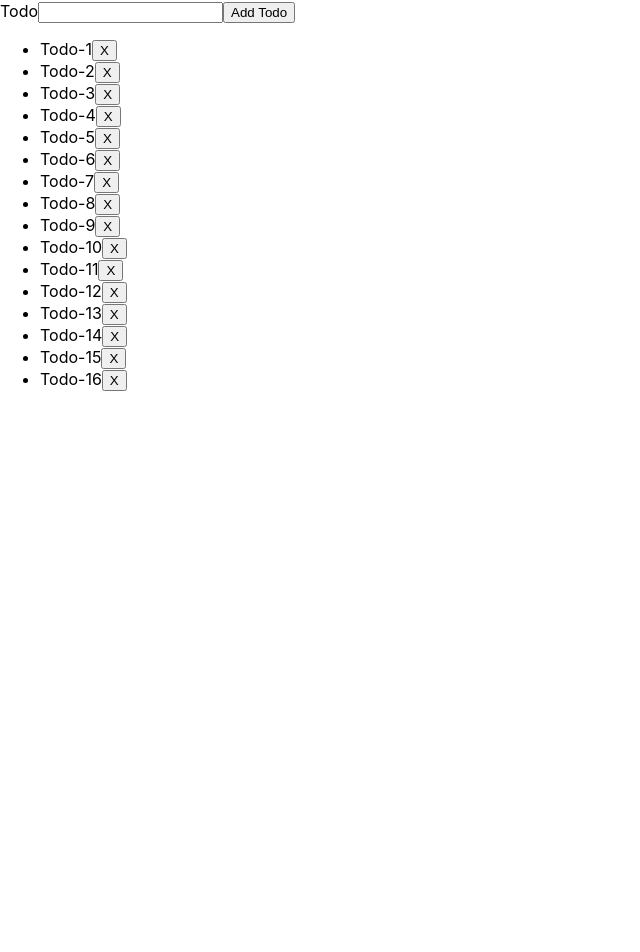
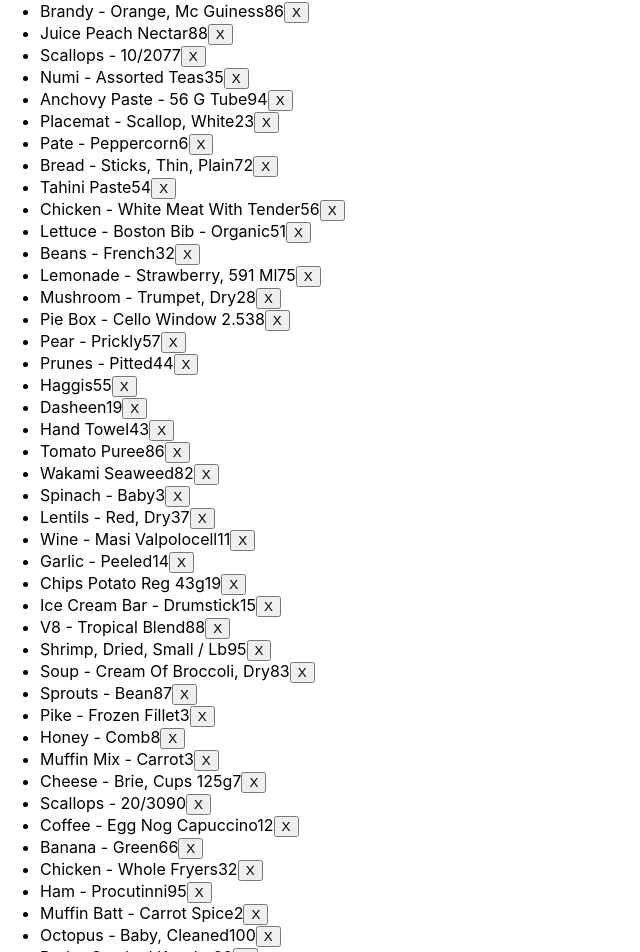
Before and after one commit to vishnuharish/react-training-sujatha, a React (Create React App) app: page / in a window 1280 px wide. Shown: the part 351-1303 px from the top of the page, without its empty margins (0-640 px from the left). Before the commit the page ends 800 px from the top, so only its background shows below. Built offline with nearby package versions, Linux system fonts and the light colour scheme; data requests are answered from the project's data file.

Commit message:
Crud operation and api call integration for products added.

```diff
--- a/db/db.json
+++ b/db/db.json
@@ -1,10 +1,5 @@
 {
   "todos": [
-    {
-      "id": 1,
-      "title": "Todo-1",
-      "isCompleted": true
-    },
     {
       "id": 2,
       "title": "Todo-2",
@@ -46,11 +41,6 @@
       "isCompleted": true
     },
     {
-      "id": 10,
-      "title": "Todo-10",
-      "isCompleted": true
-    },
-    {
       "id": 11,
       "title": "Todo-11",
       "isCompleted": true
@@ -74,12 +64,308 @@
       "id": 15,
       "title": "Todo-15",
       "isCompleted": true
+    }
+  ],
+  "products": [
+    {
+      "id": 2,
+      "name": "Brandy - Orange, Mc Guiness",
+      "quantity": 86,
+      "inStock": true
+    },
+    {
+      "id": 3,
+      "name": "Juice Peach Nectar",
+      "quantity": 88,
+      "inStock": false
+    },
+    {
+      "id": 4,
+      "name": "Scallops - 10/20",
+      "quantity": 77,
+      "inStock": true
+    },
+    {
+      "id": 5,
+      "name": "Numi - Assorted Teas",
+      "quantity": 35,
+      "inStock": false
+    },
+    {
+      "id": 6,
+      "name": "Anchovy Paste - 56 G Tube",
+      "quantity": 94,
+      "inStock": false
+    },
+    {
+      "id": 7,
+      "name": "Placemat - Scallop, White",
+      "quantity": 23,
+      "inStock": true
+    },
+    {
+      "id": 8,
+      "name": "Pate - Peppercorn",
+      "quantity": 6,
+      "inStock": false
+    },
+    {
+      "id": 9,
+      "name": "Bread - Sticks, Thin, Plain",
+      "quantity": 72,
+      "inStock": false
+    },
+    {
+      "id": 10,
+      "name": "Tahini Paste",
+      "quantity": 54,
+      "inStock": true
+    },
+    {
+      "id": 11,
+      "name": "Chicken - White Meat With Tender",
+      "quantity": 56,
+      "inStock": false
+    },
+    {
+      "id": 12,
+      "name": "Lettuce - Boston Bib - Organic",
+      "quantity": 51,
+      "inStock": false
+    },
+    {
+      "id": 13,
+      "name": "Beans - French",
+      "quantity": 32,
+      "inStock": false
+    },
+    {
+      "id": 14,
+      "name": "Lemonade - Strawberry, 591 Ml",
+      "quantity": 75,
+      "inStock": false
+    },
+    {
+      "id": 15,
+      "name": "Mushroom - Trumpet, Dry",
+      "quantity": 28,
+      "inStock": false
     },
     {
       "id": 16,
-      "title": "Todo-16",
-      "isCompleted": true
+      "name": "Pie Box - Cello Window 2.5",
+      "quantity": 38,
+      "inStock": false
+    },
+    {
+      "id": 17,
+      "name": "Pear - Prickly",
+      "quantity": 57,
+      "inStock": true
+    },
+    {
+      "id": 18,
+      "name": "Prunes - Pitted",
+      "quantity": 44,
+      "inStock": false
+    },
+    {
+      "id": 19,
+      "name": "Haggis",
+      "quantity": 55,
+      "inStock": false
+    },
+    {
+      "id": 20,
+      "name": "Dasheen",
+      "quantity": 19,
+      "inStock": true
+    },
+    {
+      "id": 21,
+      "name": "Hand Towel",
+      "quantity": 43,
+      "inStock": true
+    },
+    {
+      "id": 22,
+      "name": "Tomato Puree",
+      "quantity": 86,
+      "inStock": false
+    },
+    {
+      "id": 23,
+      "name": "Wakami Seaweed",
+      "quantity": 82,
+      "inStock": false
+    },
+    {
+      "id": 24,
+      "name": "Spinach - Baby",
+      "quantity": 3,
+      "inStock": true
+    },
+    {
+      "id": 25,
+      "name": "Lentils - Red, Dry",
+      "quantity": 37,
+      "inStock": true
+    },
+    {
+      "id": 26,
+      "name": "Wine - Masi Valpolocell",
+      "quantity": 11,
+      "inStock": true
+    },
+    {
+      "id": 27,
+      "name": "Garlic - Peeled",
+      "quantity": 14,
+      "inStock": false
+    },
+    {
+      "id": 28,
+      "name": "Chips Potato Reg 43g",
+      "quantity": 19,
+      "inStock": true
+    },
+    {
+      "id": 29,
+      "name": "Ice Cream Bar - Drumstick",
+      "quantity": 15,
+      "inStock": true
+    },
+    {
+      "id": 30,
+      "name": "V8 - Tropical Blend",
+      "quantity": 88,
+      "inStock": true
+    },
+    {
+      "id": 31,
+      "name": "Shrimp, Dried, Small / Lb",
+      "quantity": 95,
+      "inStock": true
+    },
+    {
+      "id": 32,
+      "name": "Soup - Cream Of Broccoli, Dry",
+      "quantity": 83,
+      "inStock": false
+    },
+    {
+      "id": 33,
+      "name": "Sprouts - Bean",
+      "quantity": 87,
+      "inStock": false
+    },
+    {
+      "id": 34,
+      "name": "Pike - Frozen Fillet",
+      "quantity": 3,
+      "inStock": true
+    },
+    {
+      "id": 35,
+      "name": "Honey - Comb",
+      "quantity": 8,
+      "inStock": true
+    },
+    {
+      "id": 36,
+      "name": "Muffin Mix - Carrot",
+      "quantity": 3,
+      "inStock": true
+    },
+    {
+      "id": 37,
+      "name": "Cheese - Brie, Cups 125g",
+      "quantity": 7,
+      "inStock": false
+    },
+    {
+      "id": 38,
+      "name": "Scallops - 20/30",
+      "quantity": 90,
+      "inStock": true
+    },
+    {
+      "id": 39,
+      "name": "Coffee - Egg Nog Capuccino",
+      "quantity": 12,
+      "inStock": true
+    },
+    {
+      "id": 40,
+      "name": "Banana - Green",
+      "quantity": 66,
+      "inStock": false
+    },
+    {
+      "id": 41,
+      "name": "Chicken - Whole Fryers",
+      "quantity": 32,
+      "inStock": false
+    },
+    {
+      "id": 42,
+      "name": "Ham - Procutinni",
+      "quantity": 95,
+      "inStock": false
+    },
+    {
+      "id": 43,
+      "name": "Muffin Batt - Carrot Spice",
+      "quantity": 2,
+      "inStock": true
+    },
+    {
+      "id": 44,
+      "name": "Octopus - Baby, Cleaned",
+      "quantity": 100,
+      "inStock": false
+    },
+    {
+      "id": 45,
+      "name": "Pork - Smoked Kassler",
+      "quantity": 20,
+      "inStock": false
+    },
+    {
+      "id": 46,
+      "name": "Icecream - Dstk Super Cone",
+      "quantity": 13,
+      "inStock": true
+    },
+    {
+      "id": 47,
+      "name": "Tea - Black Currant",
+      "quantity": 35,
+      "inStock": false
+    },
+    {
+      "id": 48,
+      "name": "Sugar - Fine",
+      "quantity": 42,
+      "inStock": true
+    },
+    {
+      "id": 49,
+      "name": "Cookies Oatmeal Raisin",
+      "quantity": 44,
+      "inStock": true
+    },
+    {
+      "id": 50,
+      "name": "Lettuce - Belgian Endive",
+      "quantity": 12,
+      "inStock": true
+    },
+    {
+      "id": "652b2dfc-c79c-4734-b518-6e7a08d2e05f",
+      "name": "New Product",
+      "quantity": "4",
+      "inStock": true
     }
-  ],
-  "products": []
+  ]
 }
--- a/src/components/products/Products-list.jsx
+++ b/src/components/products/Products-list.jsx
@@ -1,9 +1,12 @@
-import React, { useContext } from "react";
+import React, { useContext, useEffect } from "react";
 import { ProductsContext } from "./contexts/ProductsContext";
 
 export const ProductsList = () => {
   const productsContext = useContext(ProductsContext);
-  const { products, removeProducts } = productsContext;
+  const { products, removeProducts,getProducts } = productsContext;
+  useEffect(() => {
+    getProducts()
+  }, [])
   return (
     <div>
       <ul>
--- a/src/components/products/contexts/ProductsState.js
+++ b/src/components/products/contexts/ProductsState.js
@@ -9,15 +9,28 @@
     };
 
     const [state,dispatch] = useReducer(ProductsReducer,initialState);
-    const getProducts = () => {
-        dispatch({type: GET_PRODUCTS, payload: state.products})
+    const getProducts = async () => {
+      const data = await fetch("/products");
+      const productList = await data.json();
+      dispatch({ type: GET_PRODUCTS, payload: productList })
+    }
+
+      const setProducts = async (payload) => {
+        const data = await fetch("/products",{
+          method:"POST",
+          headers:{
+            "Content-type": "application/json",
+          },
+          body:JSON.stringify(payload)
+        })
+        const productList = await data.json();
+        dispatch({type: SET_PRODUCTS, payload: {...productList}})
       }
-
-      const setProducts = (payload) => {
-        dispatch({type: SET_PRODUCTS, payload: {...payload}})
-      }
-      const removeProducts = (payload) => {
-        dispatch({type: REMOVE_PRODUCTS, payload})
+      const removeProducts = async (payload) => {
+        const data = await fetch(`/products/${payload}`, {
+          method:"DELETE"
+        })
+        dispatch({type: REMOVE_PRODUCTS, data})
       }
 
 
```
